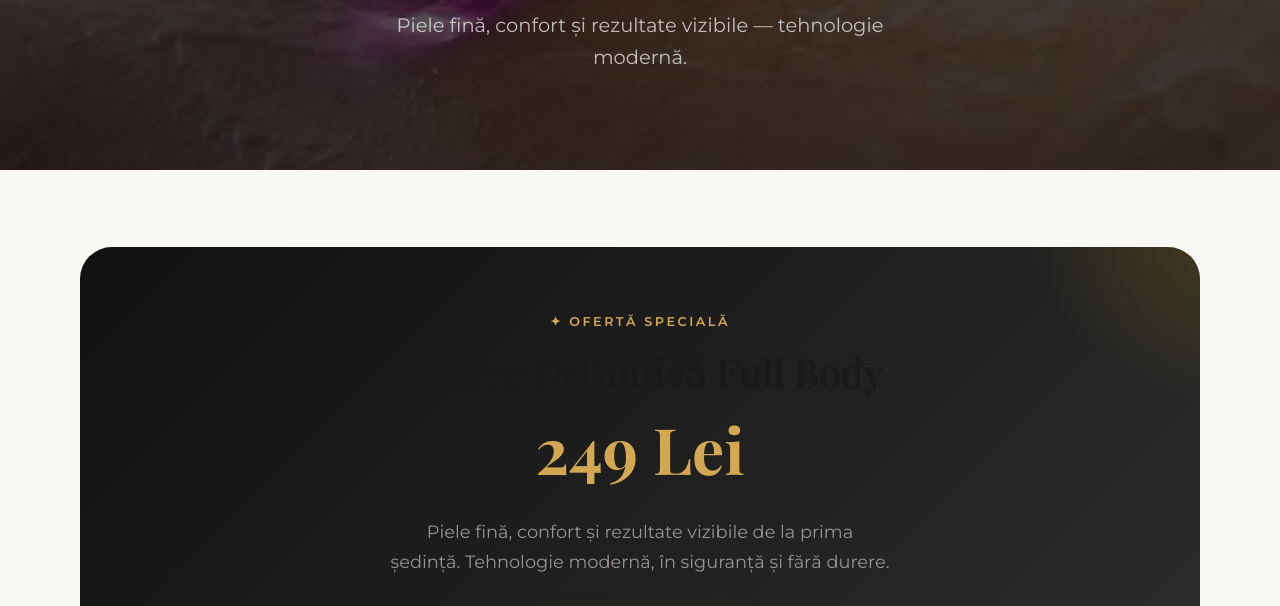
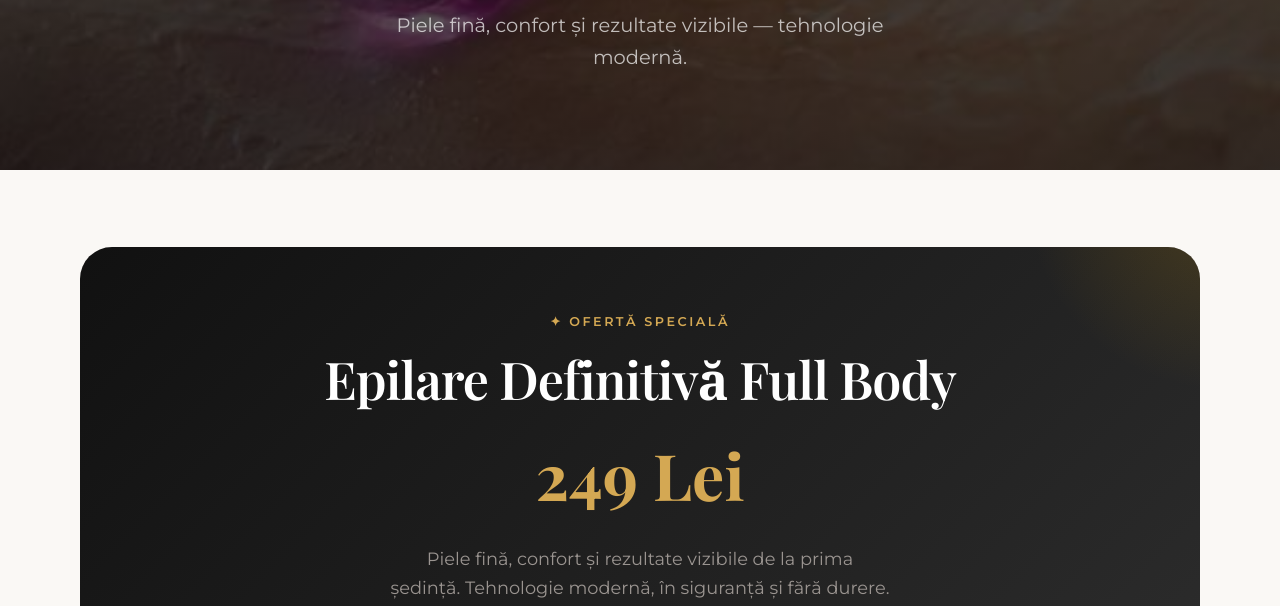
Before and after one commit to AndreiNeptune/elysiabeautylounge, a website built with Vite: page epilare-definitiva.html in a window 1280 px wide. Shown: the part 190-796 px from the top of the page. Built offline with nearby package versions, Linux system fonts and the light colour scheme; a web font is replaced by a local one.

Commit message:
style: ensure h3 heading is white in dark promo banner

```diff
--- a/src/styles/components.css
+++ b/src/styles/components.css
@@ -716,7 +716,8 @@
   display: block;
 }
 
-.promo-banner h2 {
+.promo-banner h2,
+.promo-banner h3 {
   font-size: var(--text-3xl);
   color: var(--color-white);
   margin-bottom: var(--space-sm);
```
